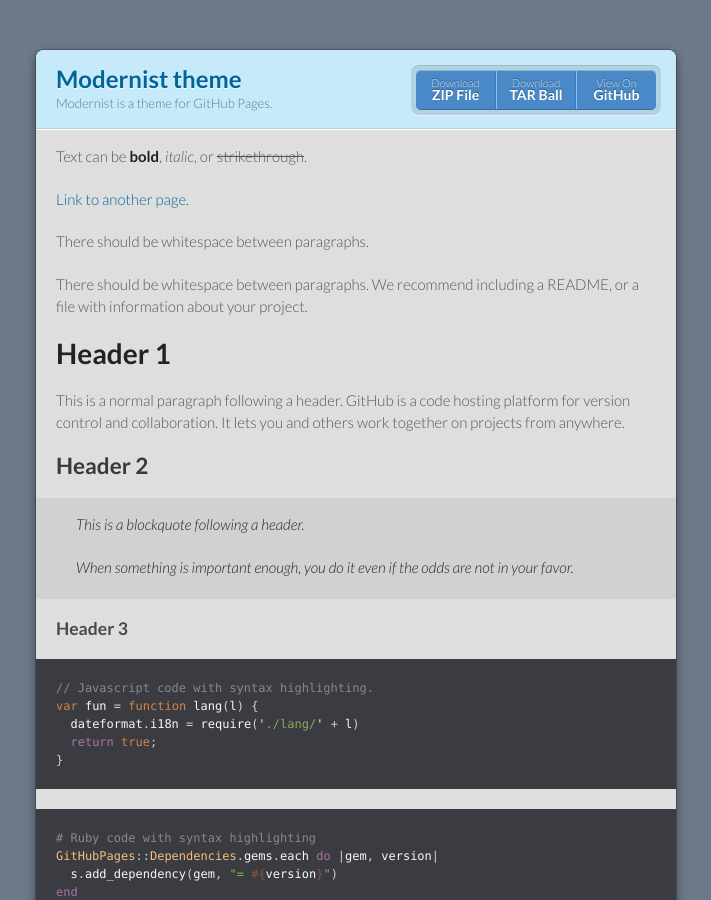
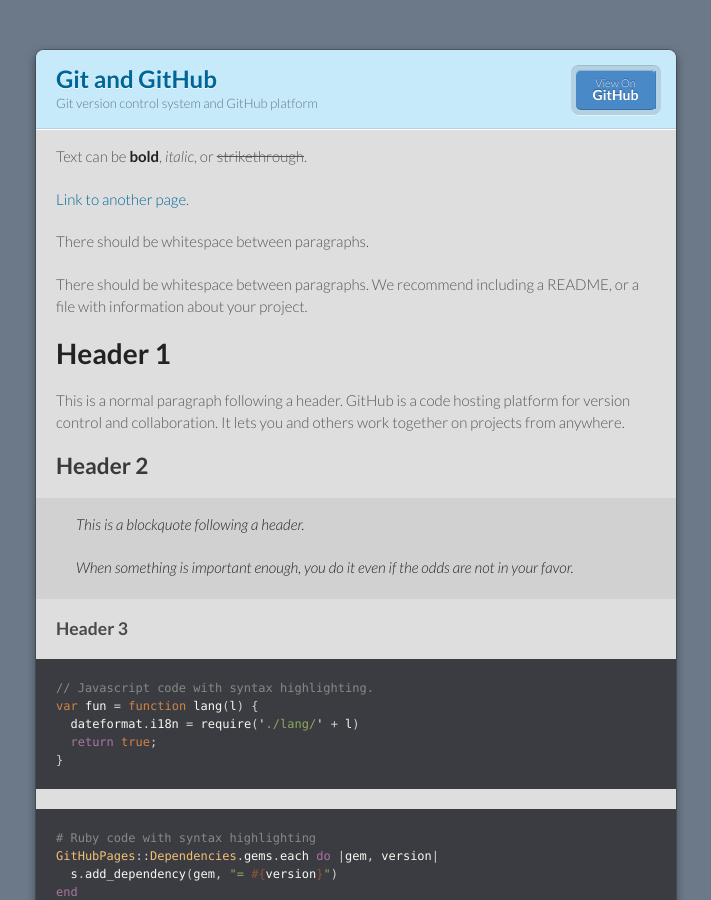
Before and after one commit to acdse/ud775, a Jekyll site: the page built from index.md, in a window 1280 px wide and 900 px high. Shown: the whole window, without its empty margins (284-995 px from the left). Built offline with Jekyll 4.4.1, drawn with Linux system fonts in a browser that asks for light colours.

Commit message:
Update _config.yml

```diff
--- a/_config.yml
+++ b/_config.yml
@@ -1,5 +1,5 @@
-title: Modernist theme
-description: Modernist is a theme for GitHub Pages.
-show_downloads: true
+title: Git and GitHub
+description: Git version control system and GitHub platform
+show_downloads: false
 google_analytics:
 theme: jekyll-theme-modernist
```
